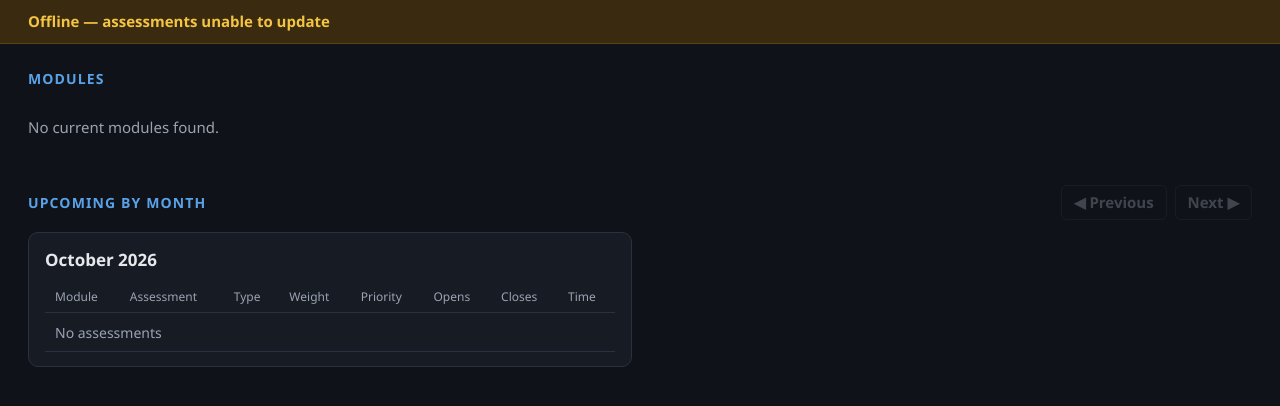
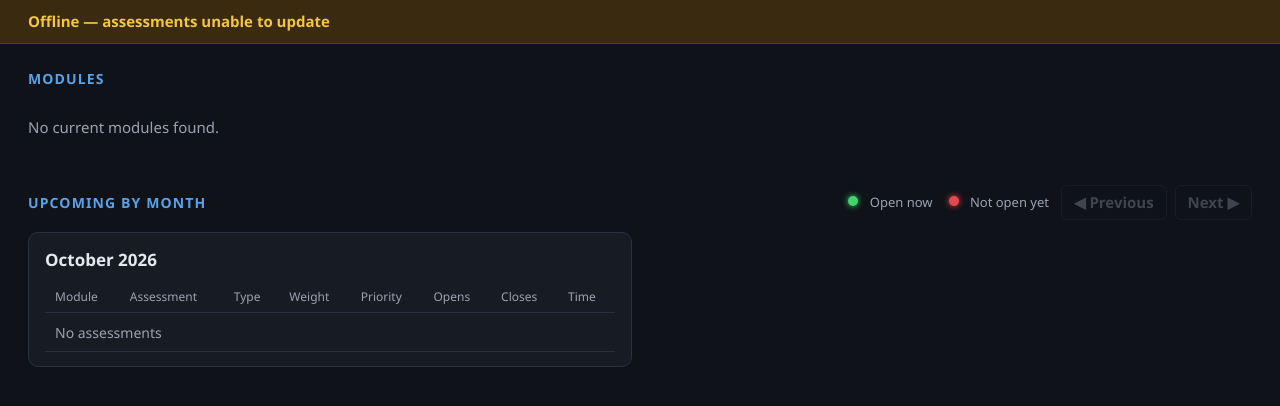
Before and after one commit to deividas-talocka/crunch, a Flask app: page / in a window 1280 px wide. Shown: the part 56-462 px from the top of the page. Run offline with Flask 3, Linux system fonts and the light colour scheme.

Commit message:
Add open/not-yet-open status lights
Co-Authored-By: Claude Opus 5.5 <noreply@anthropic.com>

```diff
--- a/static/style.css
+++ b/static/style.css
@@ -77,6 +77,12 @@ td:not(:nth-child(2)) { white-space: nowrap; }
 tbody tr:hover { background: var(--panel-2); }
 td.code { color: var(--accent); font-weight: 600; }
 
+/* Open / not-yet-open lights */
+.light { display: inline-block; width: 10px; height: 10px; border-radius: 50%; margin-right: 8px; vertical-align: 1px; }
+.light-open { background: #43d36b; box-shadow: 0 0 6px #43d36b; }
+.light-not_open { background: #e5484d; box-shadow: 0 0 6px #e5484d; }
+.legend { display: flex; gap: 16px; font-size: 13px; margin-left: auto; }
+
 /* Priority */
 .badge { display: inline-block; padding: 2px 10px; border-radius: 999px; font-size: 12px; font-weight: 700; color: #111; }
 .badge-high { background: var(--high); color: #fff; }
--- a/templates/dashboard.html
+++ b/templates/dashboard.html
@@ -18,6 +18,10 @@
 <section>
   <div class="months-header">
     <h2 class="section-title">Upcoming by month</h2>
+    <div class="legend muted">
+      <span><span class="light light-open"></span> Open now</span>
+      <span><span class="light light-not_open"></span> Not open yet</span>
+    </div>
     <div class="month-nav">
       {% set ec = '&ec=1' if show_ec else '' %}
       {% if prev_m is not none %}<a class="button secondary" href="?m={{ prev_m }}{{ ec|safe }}">◀ Previous</a>
@@ -38,7 +42,7 @@
           {% for r in month.rows %}
           <tr class="{{ 'ec-row' if r.ec }}">
             <td class="code">{{ r.module_code }}</td>
-            <td>{{ r.name }}{% if r.ec %} <span class="tag-ec">EC / Extra time</span>{% endif %}</td>
+            <td><span class="light light-{{ r.status }}" title="{{ 'Open now' if r.status == 'open' else 'Not open yet' }}"></span>{{ r.name }}{% if r.ec %} <span class="tag-ec">EC / Extra time</span>{% endif %}</td>
             <td>{{ r.type }}</td>
             <td>{{ (r.weight|string + '%') if r.weight is not none else '—' }}</td>
             <td>
--- a/templates/module.html
+++ b/templates/module.html
@@ -13,7 +13,7 @@
     <tbody>
       {% for r in module["items"] %}
       <tr class="{{ 'ec-row' if r.ec }}">
-        <td>{{ r.name }}{% if r.ec %} <span class="tag-ec">EC / Extra time</span>{% endif %}</td>
+        <td>{% if r.status != 'closed' %}<span class="light light-{{ r.status }}" title="{{ 'Open now' if r.status == 'open' else 'Not open yet' }}"></span>{% endif %}{{ r.name }}{% if r.ec %} <span class="tag-ec">EC / Extra time</span>{% endif %}</td>
         <td>{{ r.type }}</td>
         <td>{{ r.open_str }}</td>
         <td>{{ r.close_str if r.close else 'No closing date' }}</td>
--- a/tracker.py
+++ b/tracker.py
@@ -42,6 +42,15 @@ def optional_reason(item, settings):
         if re.search(rf"\b{re.escape(phrase)}\b", description):
             return f'Description says "{phrase}"'
     return None
+
+
+def open_status(open_ts, close_ts, now_ts):
+    """"open" (ready to do now), "not_open" (opens later), or "closed"."""
+    if close_ts and close_ts < now_ts:
+        return "closed"
+    if open_ts and open_ts > now_ts:
+        return "not_open"
+    return "open"
 
 
 def assessment_type(name, kind, type_keywords):
@@ -132,6 +141,7 @@ def build_view(snapshot, notes, settings, show_ec=False, now=None):
             "close_str": _fmt_date(item["close"]), "time_str": _fmt_time(item["close"]),
             "completed": bool(done), "moodle_completed": bool(item["completed"]),
             "manual_exam": bool(item.get("manual_exam")), "optional_reason": reason,
+            "status": open_status(item["open"], item["close"], now_ts),
         }
         if reason:
             module["optional"].append(row)  # listed in the module view only, with a "Counts" button
```
Also changed, not shown: devpost/prd.md (+2 -0 lines), tests/test_tracker.py (+8 -0 lines).
